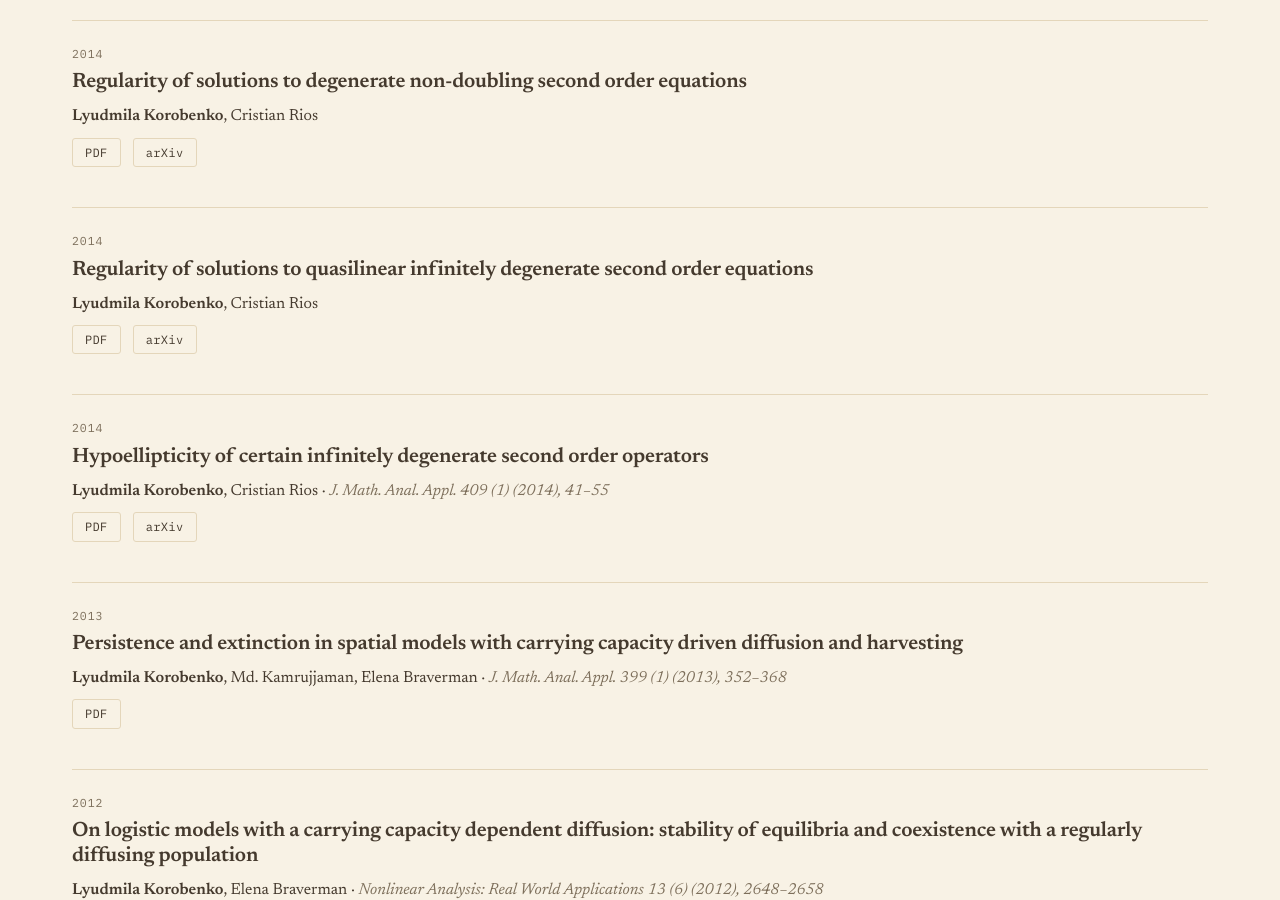
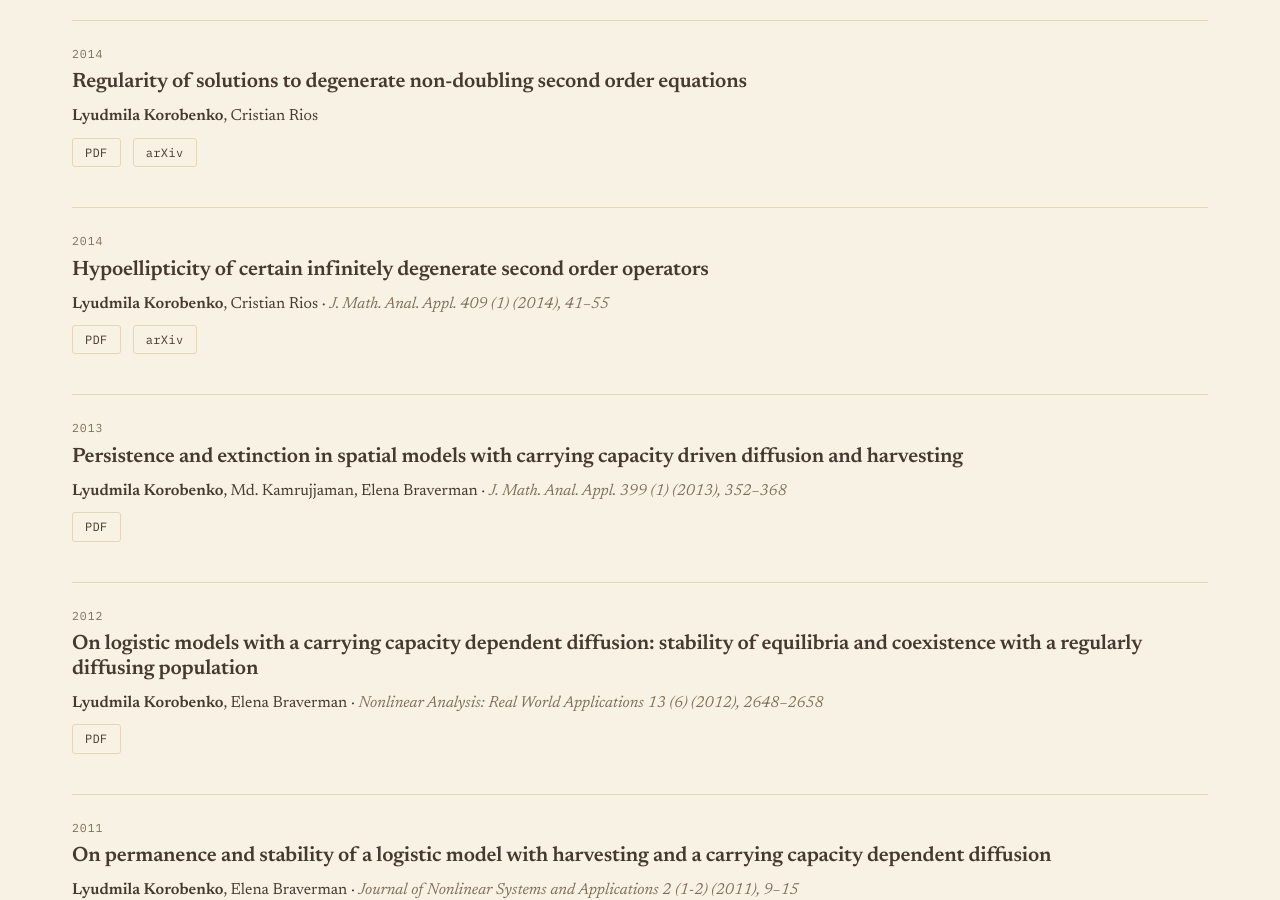
Before and after one commit to chhh/luda-website, a Jekyll site: the page built from publications.md, in a window 1280 px wide and 900 px high, scrolled down 3737 px. Built offline with Jekyll 4.4.1, drawn with Linux system fonts in a browser that asks for light colours.

Commit message:
Update publications.yml

```diff
--- a/_data/publications.yml
+++ b/_data/publications.yml
@@ -152,13 +152,6 @@
   pdf: /assets/pdfs/hypoellipticity-2014.pdf
   tags: [PDEs]
 
-- title: Regularity of solutions to quasilinear infinitely degenerate second order equations
-  authors: Lyudmila Korobenko, Cristian Rios
-  year: 2014
-  arxiv: "1304.5234"
-  pdf: /assets/pdfs/quasilinear.pdf
-  tags: [PDEs]
-
 - title: Regularity of solutions to degenerate non-doubling second order equations
   authors: Lyudmila Korobenko, Cristian Rios
   year: 2014
```
